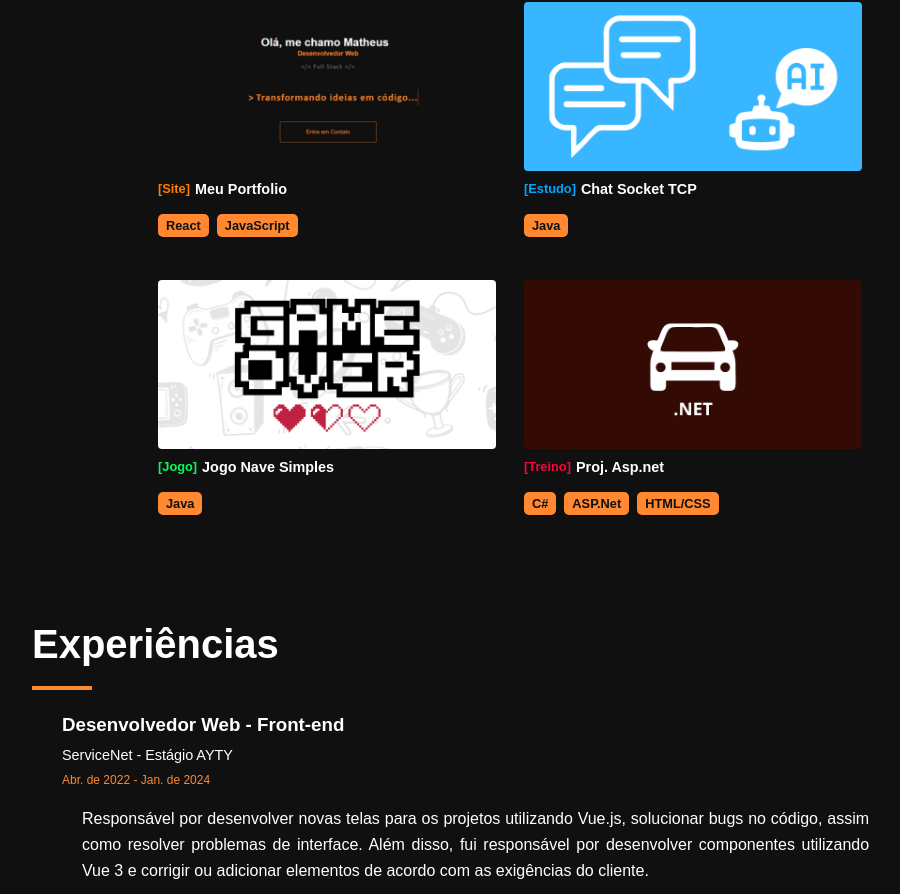
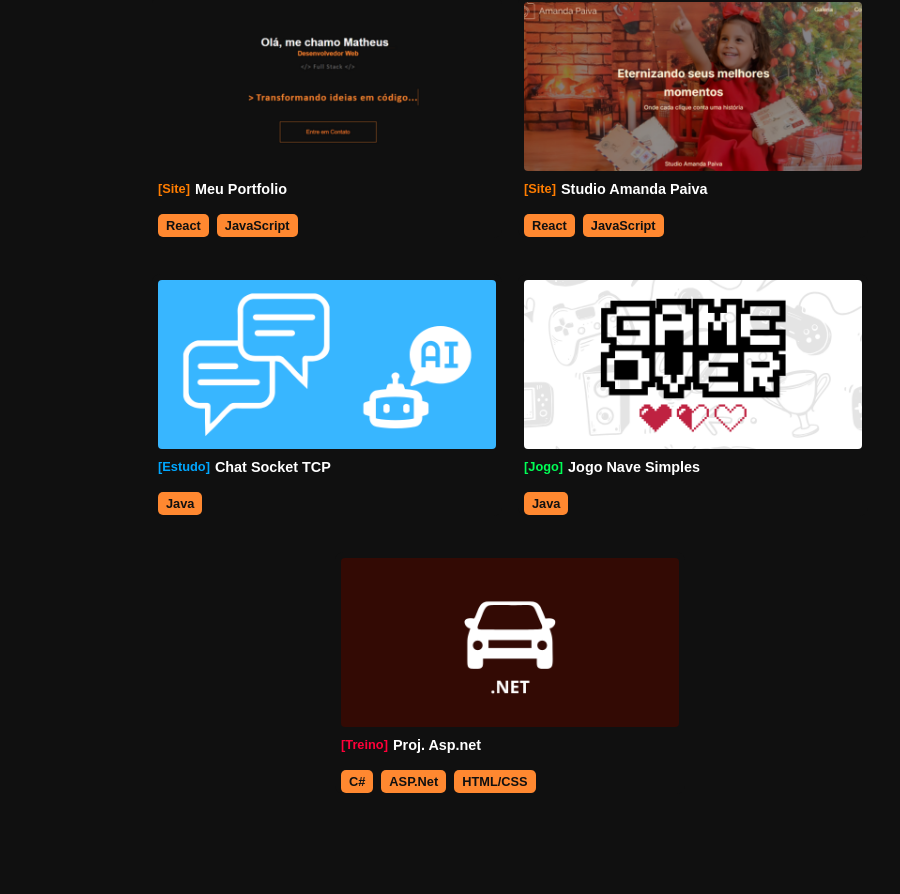
Before and after one commit to matheusfelipe20/portfolio, a React (Create React App) app in the folder projeto-portfolio/: page / in a window 1280 px wide. Shown: the part 1874-2768 px from the top of the page, without its empty margins (230-1130 px from the left). Built offline with nearby package versions, Linux system fonts and the light colour scheme.

Commit message:
Adicionando novo projeto na secção projetos

```diff
--- a/projeto-portfolio/src/components/pages/home/Projects.js
+++ b/projeto-portfolio/src/components/pages/home/Projects.js
@@ -9,6 +9,7 @@ import apostasEsportivas from '../../../img/project/apostas-sport.png';
 import missaoSaude from '../../../img/project/missaoSaude.png';
 import aspnet from '../../../img/project/aspnet.png'
 import portfolio from '../../../img/project/portfolio.png'
+import studioamanda from '../../../img/project/studioAmanda.png'
 
 const projectsData = [
   { id: 1, tag: 'Projeto', title: 'Sist. Apostas Esportivas', color: 'var(--color-tag-project)', imgSrc: apostasEsportivas, link: 'https://github.com/matheusfelipe20/desafio-api-jogos', tag_technology: ['Golang', 'JavaScript'],},
@@ -16,9 +17,10 @@ const projectsData = [
   { id: 3, tag: 'Projeto', title: 'Proj. Sua Deita - UFPB', color: 'var(--color-tag-project)', imgSrc: suadieta, link: 'https://github.com/matheusfelipe20/ESA-2022.1--SuaDieta--Projeto-UFPB', tag_technology: ['JavaScript', 'HTML/CSS', 'Python'],},
   { id: 4, tag: 'Site', title: 'Missão com Saúde', color: 'var(--color-tag-site)', imgSrc: missaoSaude, link: 'https://matheusfelipe20.github.io/Projeto-AS/', tag_technology: ['React', 'JavaScript'],},
   { id: 5, tag: 'Site', title: 'Meu Portfolio', color: 'var(--color-tag-site)', imgSrc: portfolio, link: 'https://github.com/matheusfelipe20/portfolio', tag_technology: ['React', 'JavaScript'],},
-  { id: 6, tag: 'Estudo', title: 'Chat Socket TCP', color: 'var(--color-tag-study)', imgSrc: chatSocketTCP, link: 'https://github.com/matheusfelipe20/ChatSocketTCP', tag_technology: ['Java'],},
-  { id: 7, tag: 'Jogo', title: 'Jogo Nave Simples', color: 'var(--color-tag-game)', imgSrc: jogoNave, link: 'https://github.com/matheusfelipe20/Jogo-Nave-simples-JAVA', tag_technology: ['Java'],},
-  { id: 8, tag: 'Treino', title: 'Proj. Asp.net', color: 'var(--color-tag-training)', imgSrc: aspnet, link: 'https://github.com/matheusfelipe20/Projeto-ASP.NET', tag_technology: ['C#', 'ASP.Net', 'HTML/CSS'],},
+  { id: 6, tag: 'Site', title: 'Studio Amanda Paiva', color: 'var(--color-tag-site)', imgSrc: studioamanda, link: 'https://studioamandapaiva.com.br/', tag_technology: ['React', 'JavaScript'],},
+  { id: 7, tag: 'Estudo', title: 'Chat Socket TCP', color: 'var(--color-tag-study)', imgSrc: chatSocketTCP, link: 'https://github.com/matheusfelipe20/ChatSocketTCP', tag_technology: ['Java'],},
+  { id: 8, tag: 'Jogo', title: 'Jogo Nave Simples', color: 'var(--color-tag-game)', imgSrc: jogoNave, link: 'https://github.com/matheusfelipe20/Jogo-Nave-simples-JAVA', tag_technology: ['Java'],},
+  { id: 9, tag: 'Treino', title: 'Proj. Asp.net', color: 'var(--color-tag-training)', imgSrc: aspnet, link: 'https://github.com/matheusfelipe20/Projeto-ASP.NET', tag_technology: ['C#', 'ASP.Net', 'HTML/CSS'],},
 ];
 
 const Projects = () => (
```
Also changed, not shown: projeto-portfolio/src/img/project/studioAmanda.png (added).
